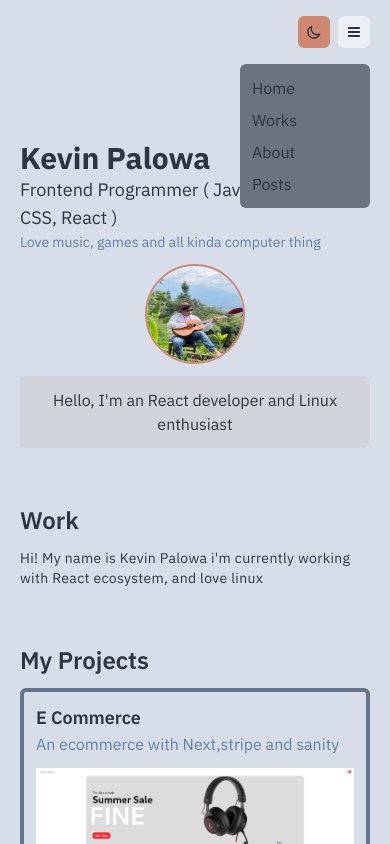
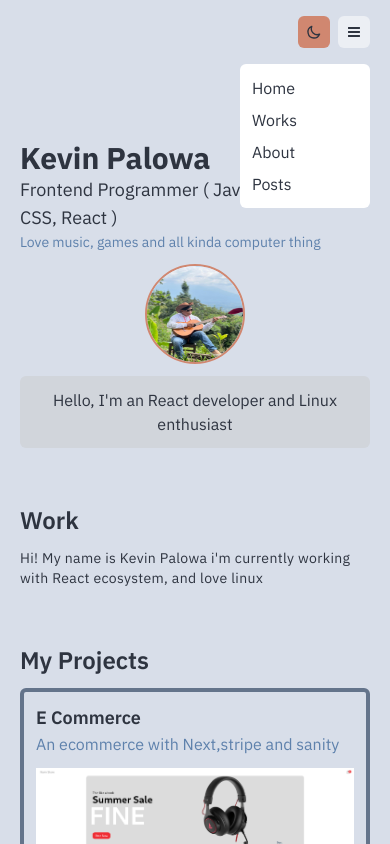
Before and after one commit to KevinPalowa/portfolio, a Next.js app: page / in a window 390 px wide. Both pictures are taken after a click on the button 354 px from the left and 32 px from the top of the page. Shown: the top 844 px of the page. Built offline with nearby package versions, Linux system fonts and the light colour scheme; no server answers.

Commit message:
fix hamburger menu color in light mode

```diff
--- a/components/NavBar.tsx
+++ b/components/NavBar.tsx
@@ -43,7 +43,7 @@ export default function NavBar() {
           <GoThreeBars className="w-[16px]" />
         </button>
         {isActive ? (
-          <div className="bg-gray-500 flex flex-col p-3 w-1/3 fixed right-5 rounded-md top-16 space-y-2">
+          <div className="dark:bg-gray-500 bg-white flex flex-col p-3 w-1/3 fixed right-5 rounded-md top-16 space-y-2">
             <Link href="/">Home</Link>
             <Link href="/works">Works</Link>
             <Link href="/about">About</Link>
```
